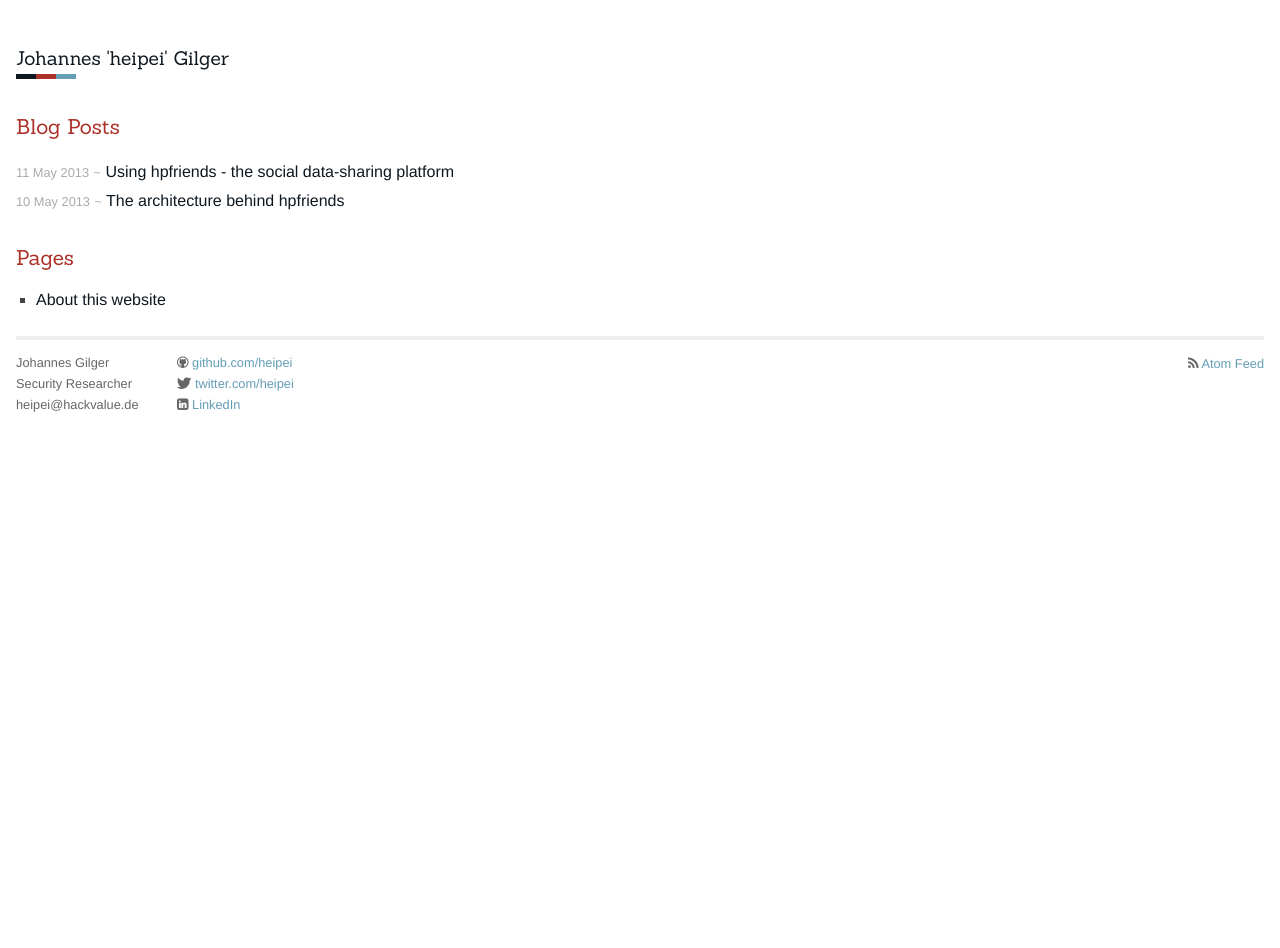
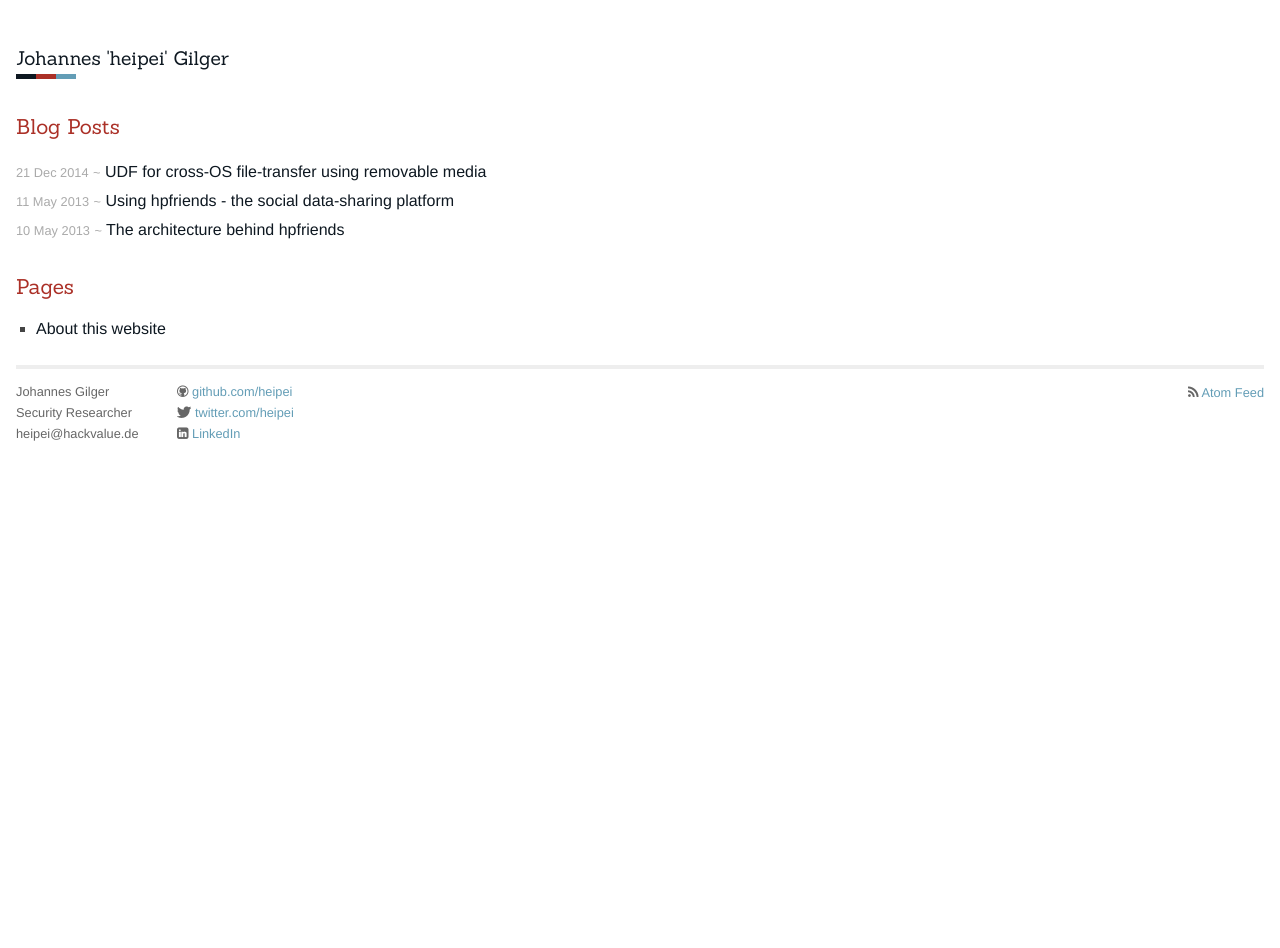
Before and after one commit to heipei/heipei.github.io, a Jekyll site: the page built from index.html, in a window 1280 px wide. Built offline with Jekyll 4.4.1, drawn with Linux system fonts in a browser that asks for light colours; some of the changed lines change nothing that is shown.

Commit message:
Post on UDF for cross-OS file transfer

```diff
--- a/_layouts/post.html
+++ b/_layouts/post.html
@@ -6,6 +6,7 @@ layout: default
 	<p class="meta">{{ page.date | date_to_string }}</p>
 	{{ content }}
 </div>
+<!--
 {% if site.related_posts != empty %}
 <div id="related">
   <h2>Related Posts</h2>
@@ -16,7 +17,6 @@ layout: default
   </ul>
 </div>
 {% endif %}
-<!--
 <div class="comments">
 	<h3>Comments</h3>
   <div id="disqus_thread"></div>
--- /dev/null
+++ b/_posts/2014-12-21-UDF-for-cross-OS-file-transfer.markdown
@@ -0,0 +1,87 @@
+---
+layout: post
+title: UDF for cross-OS file-transfer using removable media
+---
+
+Introduction
+============
+
+Ever since you started using more than one OS you knew the inherent problems of exchanging data between different OSs.
+Unless you transfer everything via network, you will have to make a choice regarding the filesystem on a removable
+drive.
+
+For this post we consider the common scenario of wanting to move files between Linux, Mac OS and Windows. If you
+consider only a subset of these you might get away with other filesystems as well. Each filesystem you choose will have
+a number of limitations. Some might be read-only in one or two of the destination OSs, others might have limits on the
+filesize (4GB anyone?) and yet others might require you to install closed-sourced commercial software to use them.
+
+Up until recently, I would use FAT32 to exchange files (or backups) between devices. This worked reasonably well, but in
+2014 you can expect to have a number of files which exceed FAT32s 4GB limit on filesize. Only think about Virtual
+Machine images!
+
+Recently, I stumbled on a surprisingly simple solution for my problem: UDF! Everybody knows and supports UDF (Universal
+Disk Format) because it's the filesystem used on DVDs etc. Reading about UDF, it's also the filesystem for DVD-RAM (a
+relic disk format which could be used to create incremental backups by burning them to a DVD disk). I never thought
+about it, but UDF can also be used as a filesystem for read-write media, and current operating systems support it just
+fine. To top it of, UDF is both case-sensitive and case-preserving and has POSIX file permissions, not something to take
+for granted even with modern filesystems. A tabular feature comparison between UDF, NTFS, FAT32 and exFAT can be found in
+the [Windows Dev Center](http://msdn.microsoft.com/en-us/library/windows/desktop/ee681827).
+
+Creating a UDF drive
+====================
+
+Now, this is the tricky part, and the one where your mileage might vary wildly. Please contact me with any improvements
+on these steps. For this I'm assuming that I have a Linux host to create the UDF filesystem and a Mac OS X host to use
+it with.
+
+On Linux, install mkudffs (package udftools). Insert the drive you want to format using UDF (sdb in our example).
+
+{% highlight bash %}
+dd if=/dev/zero of=/dev/sdb bs=1M count=1
+sync
+mkudffs --blocksize=512 --media-type=hd /dev/sdb
+sync
+{% endhighlight %}
+
+Then insert the new drive into your Mac OS machine. It will be mounted as "LinuxUDF". You can then simply rename the
+drive.
+
+Mounting a UDF drive at a fixed mount point in Mac OS X
+=======================================================
+
+If you use a removable drive on a Mac OS machine frequently (or permanently) it would be nice to mount it at a fixed
+location rather than under <tt>/Volume/drivename</tt>. Mac OS still has an fstab-mechanism, but the way to edit the file differs
+from Linux. Also, since our UDF does not have a UUID, we will to identify it using a label, so make sure to give a
+unique name to each of your UDF-formatted drives.
+
+Eject the UDF drive you renamed in the earlier step. Open the Terminal and start vifs:
+{% highlight bash %}
+sudo vifs
+{% endhighlight %}
+
+Add a line like this to the empty fstab file:
+{% highlight bash %}
+LABEL=JF64GB  /Users/jojo/mnt/jf64gb  udf rw,auto
+{% endhighlight %}
+
+When you insert the drive into your Mac, it will auto-mount at the given mountpoint. It will still show up as a
+removable drive on your desktop, and you can still eject it like you did before.
+
+Open problems
+=============
+
+First of all, I haven't actually tested whether the UDF drive I created also works on Windows. But given the age and
+pervasion of the UDF standard, I'd be inclined to chalk it up to Windows if it didn't work.
+
+My biggest concern with this setup is that there currently is no Open Source platform-interoperable way to do full-disk
+encryption (FTE). Ever since Truecrypt shut down, there isn't even a way to do it between Mac OS and Linux, though both
+have very mature FTE solutions builtin. You could use [encfs](https://github.com/vgough/encfs) which is a FUSE-based filesystem
+which encrypts both the content and the filenames (but leaves the directory structure visible). encfs is availabe in
+most Linux distributions and in homebrew.
+
+References
+==========
+
+* [UDF and fstab without UUID](http://osquestions.com/unix-linux/35973/udf-and-fstab-no-uuid)
+* [Creating UDF filesystem using mkudffs](http://tanguy.ortolo.eu/blog/article93/usb-udf)
+* [Arch Linux on Disk Encryption](https://wiki.archlinux.org/index.php/disk_encryption#compatibility_.26_prevalence)
```
